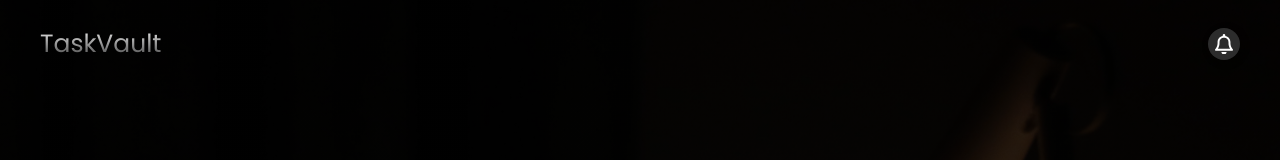
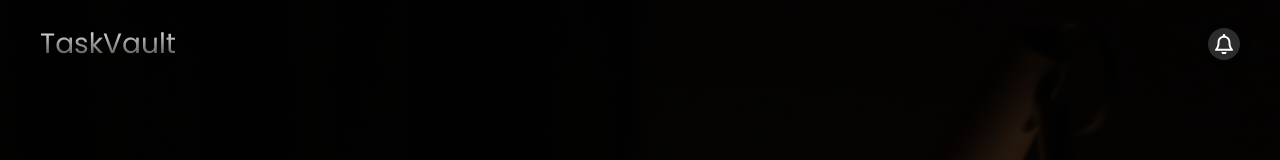
Before and after one commit to mriganka528/TaskVault, a React (Create React App) app: page / in a window 1280 px wide. Shown: the top 160 px of the page. Built offline with nearby package versions, Linux system fonts and the light colour scheme.

Commit message:
Update Home.module.css

```diff
--- a/src/Components/Home/Home.module.css
+++ b/src/Components/Home/Home.module.css
@@ -22,7 +22,7 @@ html {
 
 .header a {
     font-weight: normal;
-    font-size: 2.5rem;
+    font-size: 2.8rem;
     background: -webkit-linear-gradient(#ffffff, #333);
     background-clip: text;
     text-decoration: none;
```
